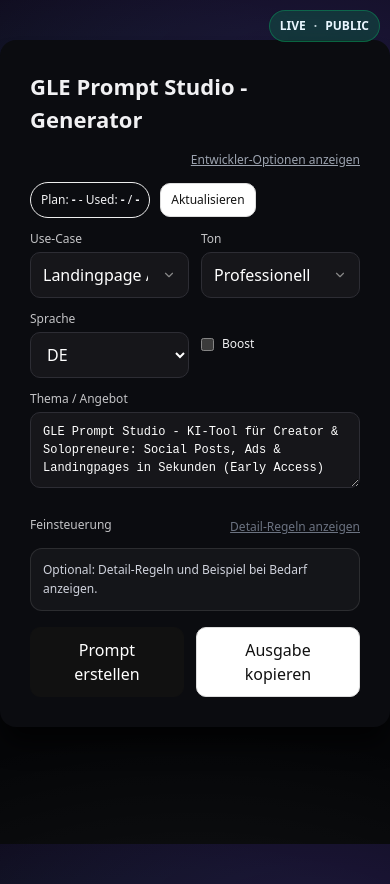
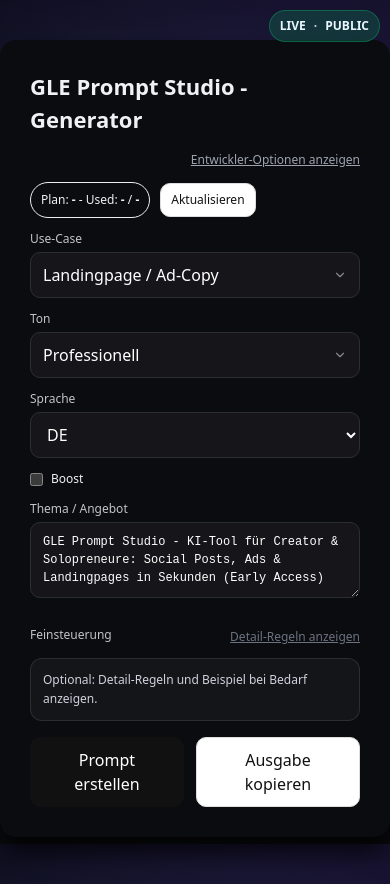
Before and after one commit to Schellencher/gle-prompt-studio-frontend, a Next.js app: page / in a window 390 px wide. Built offline with nearby package versions, Linux system fonts and the light colour scheme; no server answers.

Commit message:
Frontend: improve mobile responsive layout

```diff
--- a/src/app/page.tsx
+++ b/src/app/page.tsx
@@ -1243,7 +1243,7 @@
 // REPARATUR FEHLER 3 & 4: Nur noch EINE Zuweisung für gridConfig
 const gridConfig: React.CSSProperties = {
   display: "grid",
-  gridTemplateColumns: "repeat(auto-fit, minmax(150px, 1fr))",
+  gridTemplateColumns: "repeat(auto-fit, minmax(180px, 1fr))",
   gap: 12,
   marginBottom: 12,
 };
```
